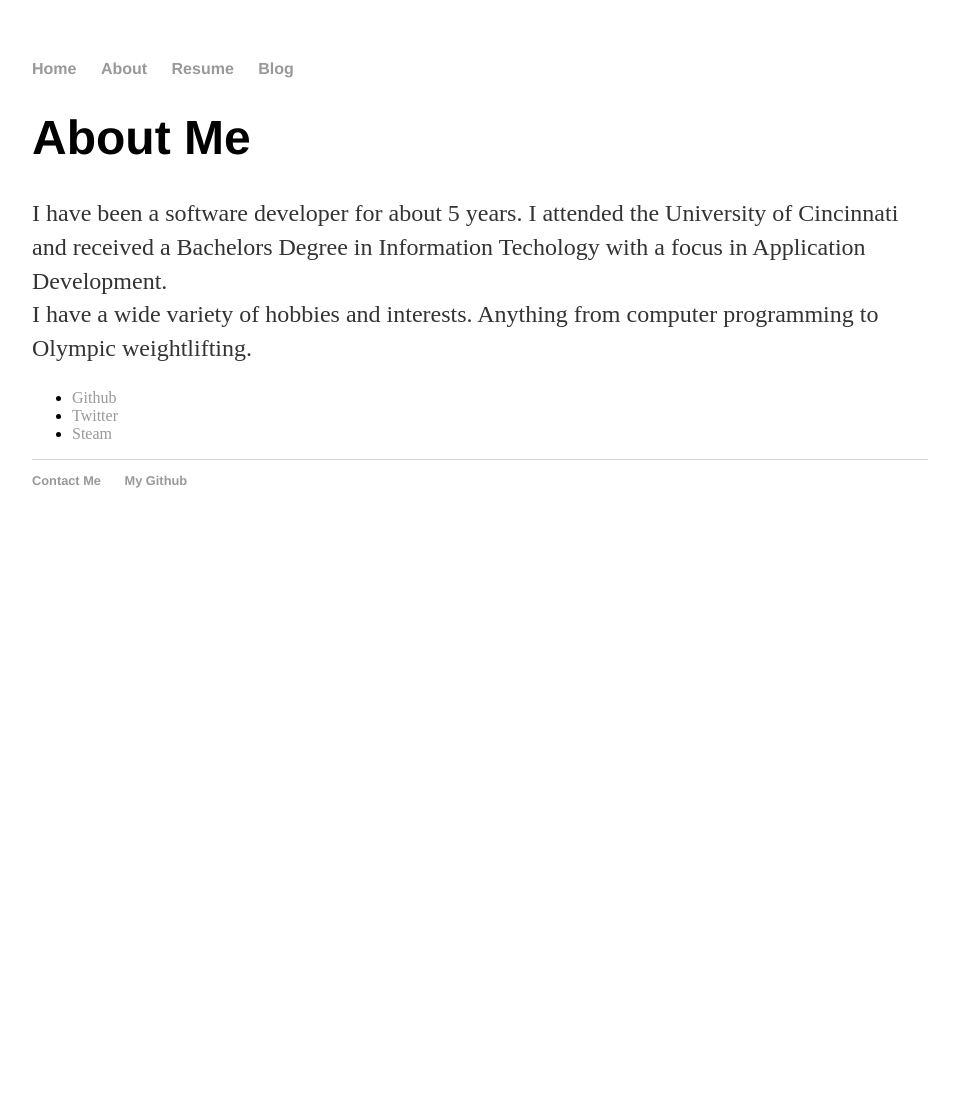
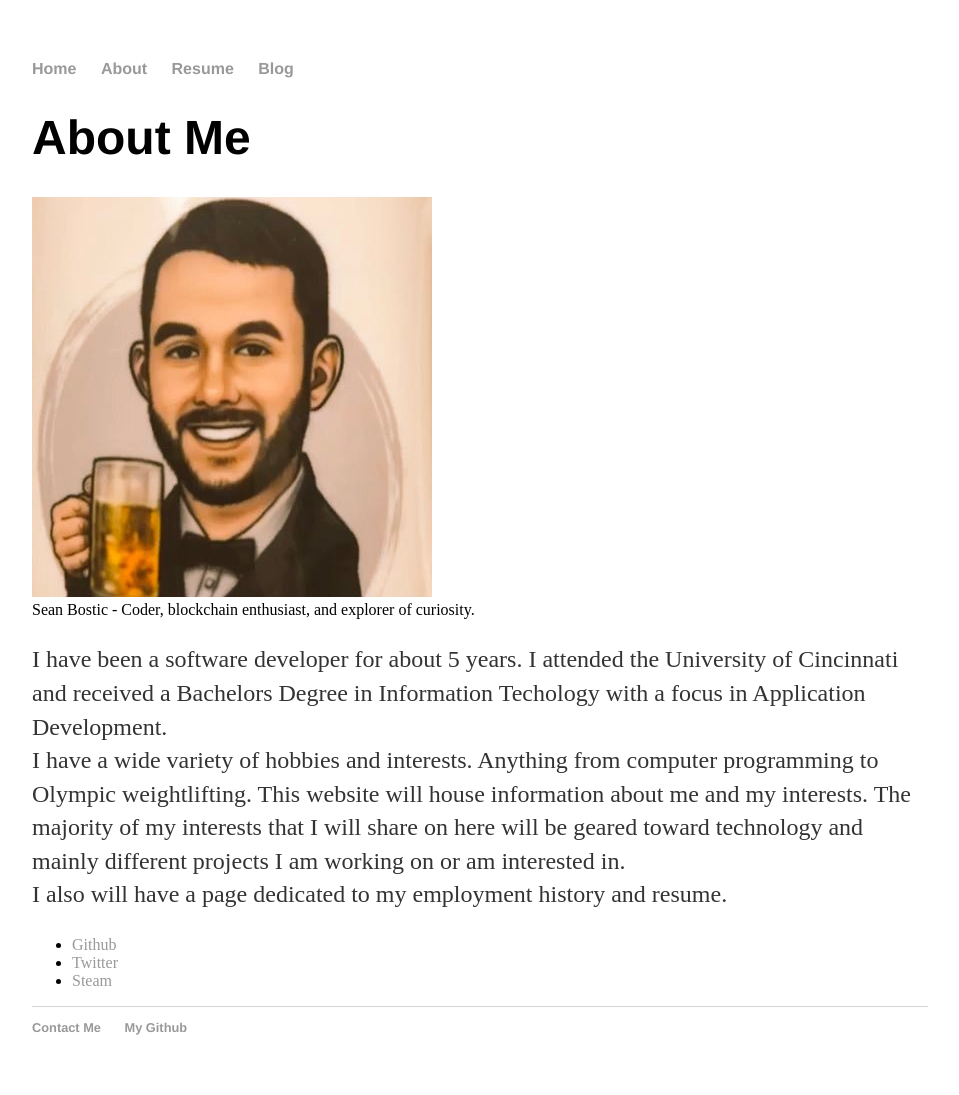
Before and after one commit to sean-bostic/sean-bostic.github.io, a Jekyll site: the page built from about/index.html, in a window 1280 px wide. Shown: the whole page, without its empty margins (160-1119 px from the left). Built offline with Jekyll 4.4.1, drawn with Linux system fonts in a browser that asks for light colours; before the commit the page ends 900 px from its top, so only the background shows below that.

Commit message:
Adding some images and info to main landing page

```diff
--- a/about/index.html
+++ b/about/index.html
@@ -5,10 +5,19 @@ title: About Sean Bostic
 
 <div class="about">
     <h1>About Me</h1>
+    <figcaption>
+        <img src="/images/sean1.jpg" alt="sean1">
+        <figcaption>Sean Bostic - Coder, blockchain enthusiast, and explorer of curiosity.</figcaption>
+    </figcaption>
     <p>I have been a software developer for about 5 years. I attended the University of Cincinnati and received a
         Bachelors Degree in Information Techology with a focus in Application Development.
         </br>
         I have a wide variety of hobbies and interests. Anything from computer programming to Olympic weightlifting.
+        This website will house information about me and my interests.
+        The majority of my interests that I will share on here will be geared toward technology and mainly different
+        projects I am working on or am interested in.
+        </br>
+        I also will have a page dedicated to my employment history and resume.
     </p>
 
     <ul class="contacts">
```
Also changed, not shown: images/sean1.jpg (added).
